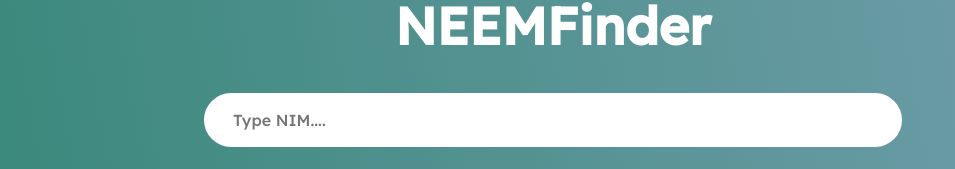
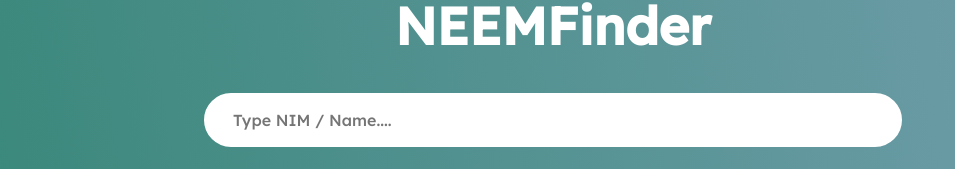
Before and after one commit to clumsyyyy/NeemFinder, a React (Create React App) app: page / in a window 1280 px wide. Shown: the part 304-473 px from the top of the page, without its empty margins (87-1042 px from the left). Built offline with nearby package versions, Linux system fonts and the light colour scheme; no server answers.

Commit message:
Submit pas enter

```diff
--- a/src/components/Search.js
+++ b/src/components/Search.js
@@ -22,9 +22,12 @@ export default function SearchComponent({ onSlideEffect }) {
       <input
         type="text"
         id="queryInput"
-        placeholder="Type NIM...."
+        placeholder="Type NIM / Name...."
         value={keyword}
         onInput={({ target: { value } }) => setKeyword(value)} // Two way data binding
+        onKeyPress = {event => {if (event.key === "Enter") {
+          onSearch();
+        }}}
       ></input>
       <button id="searchButton" onClick={onSearch}>
         Find...
```
